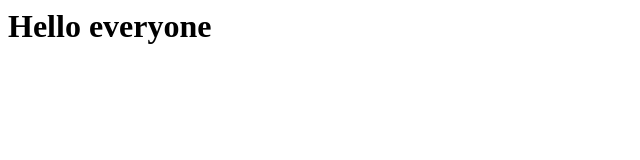
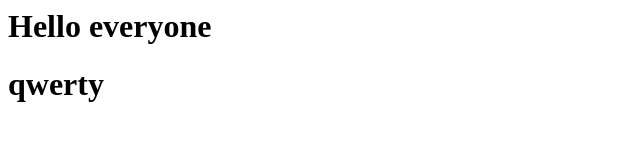
Before and after one commit to harishs2312/sample, a plain HTML site: page index.html in a window 1280 px wide. Shown: the whole page, without its empty margins (0-640 px from the left). Drawn offline with Linux system fonts and the light colour scheme.

Commit message:
feat: qwerty

```diff
--- a/index.html
+++ b/index.html
@@ -20,4 +20,5 @@
         <script src="" async defer></script>
     </body>
     <h1>Hello everyone</h1>
+    <h1>qwerty</h1>
 </html>
```
Also changed, not shown: 1 other file.
